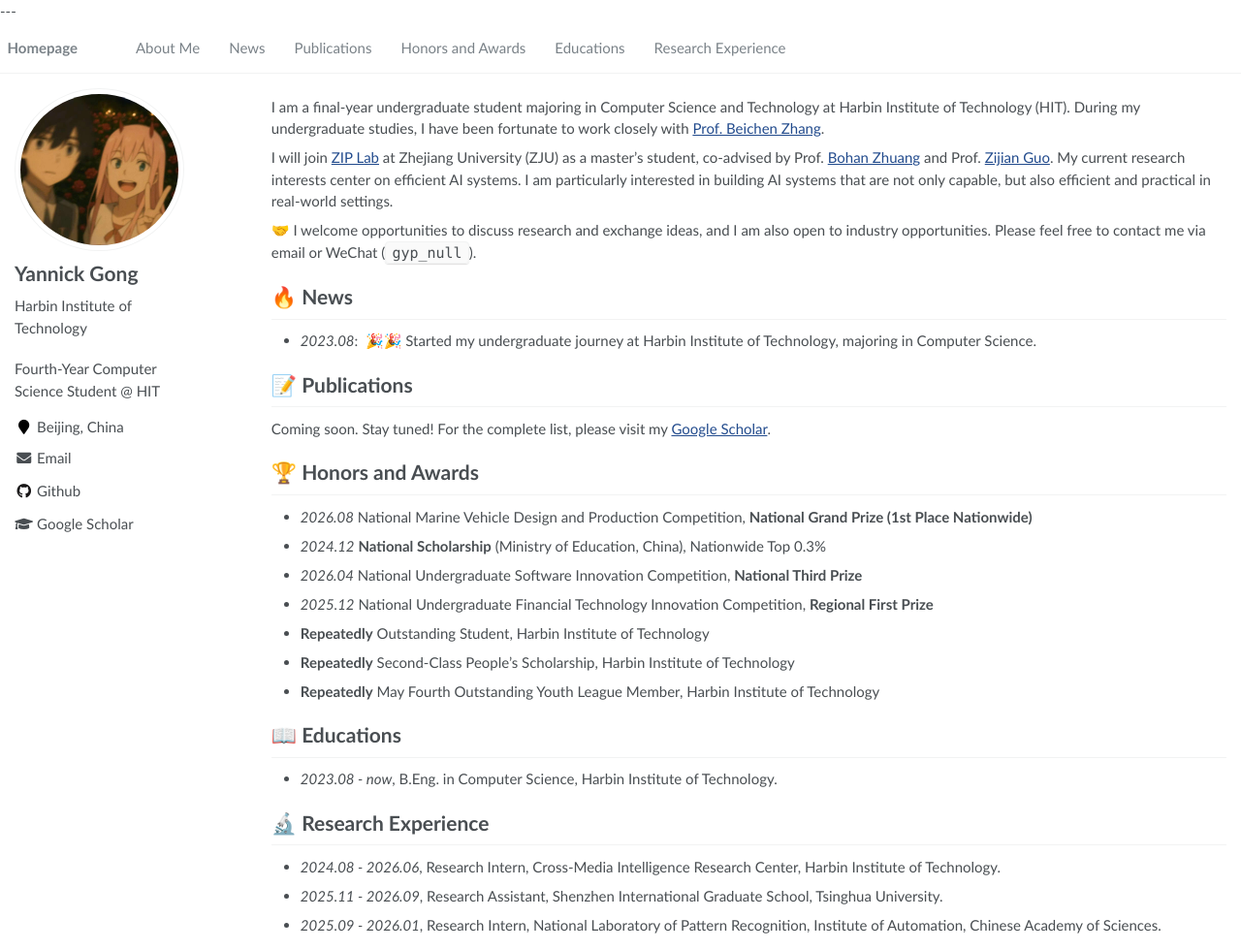
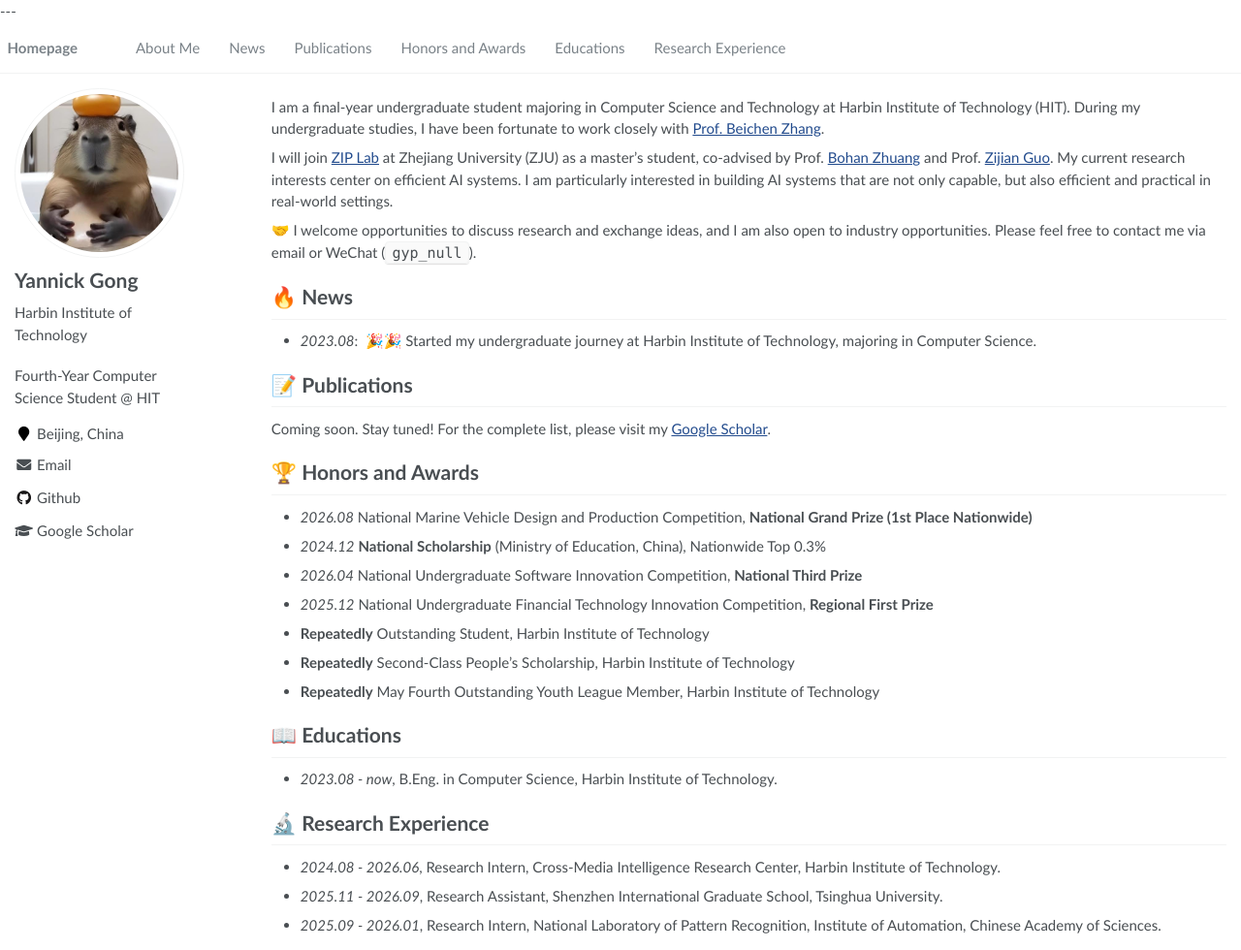
Before and after one commit to yanpeigong/yanpeigong.github.io, a Jekyll site: the page built from _pages/about.md, in a window 1280 px wide and 980 px high. Shown: the whole window at 97% size. Built offline with Jekyll 4.4.1, drawn with Linux system fonts in a browser that asks for light colours.

Commit message:
update photo

```diff
--- a/_config.yml
+++ b/_config.yml
@@ -22,7 +22,7 @@ baidu_site_verification  :  # get baidu_site_verification from https://ziyuan.ba
 # Site Author
 author:
   name             : "Yannick Gong"
-  avatar           : "images/pic.jpg"
+  avatar           : "images/pic2.jpg"
   bio              : "Harbin Institute of Technology"
   location         : "Beijing, China"
   employer         :
```
Also changed, not shown: images/pic2.jpg (added).
